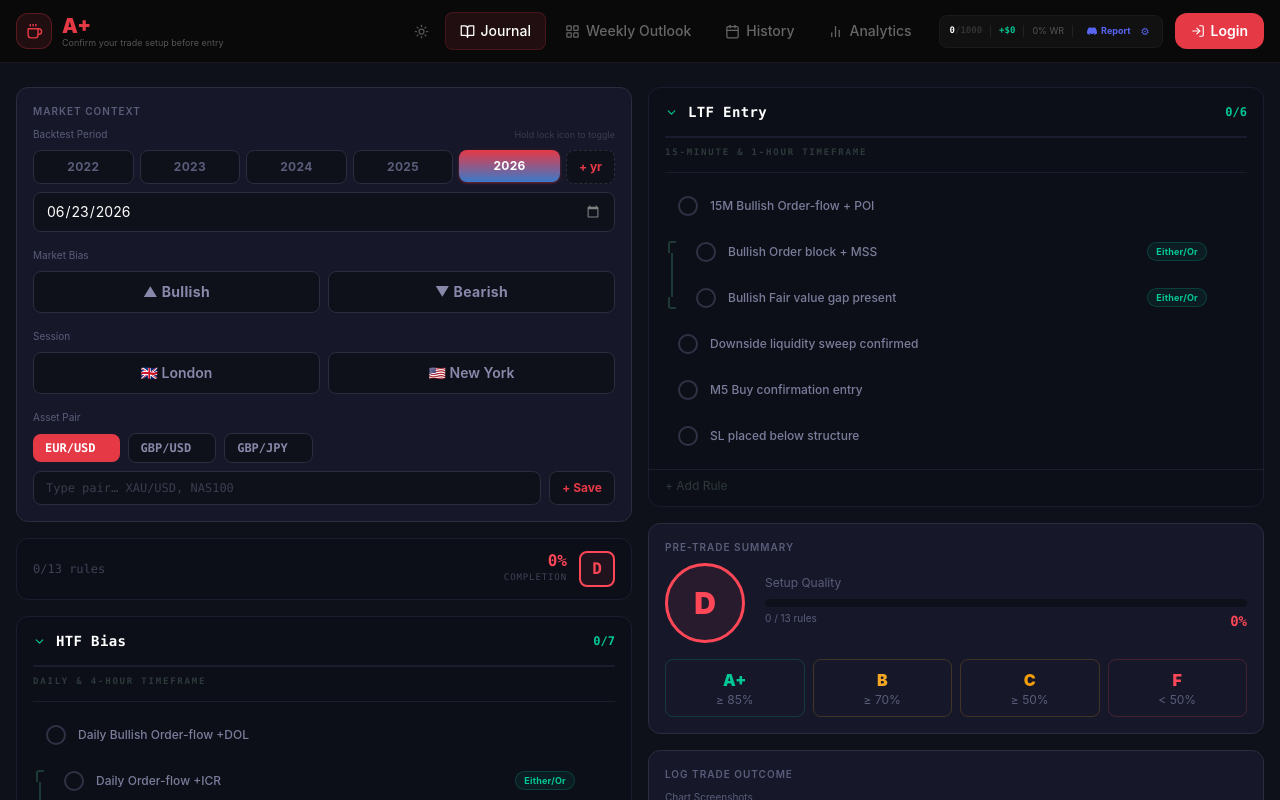
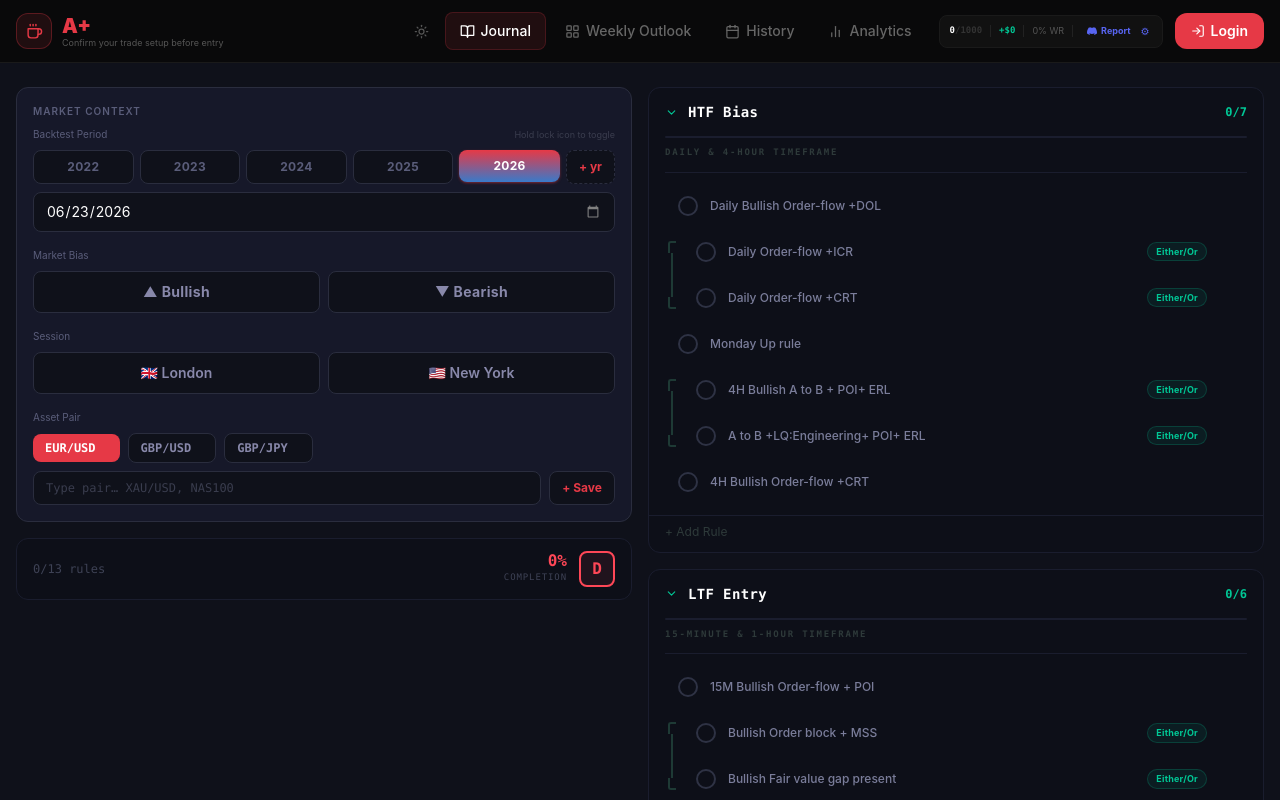
Before and after one commit to sabarfx666-spec/boy, a React (Vite) app: page / in a window 1280 px wide. Shown: the top 800 px of the page. Built offline with nearby package versions, Linux system fonts and the light colour scheme.

Commit message:
feat: move HTF Bias to right column (above LTF Entry)
Left column: Market Context + Score bar only.
Right column: HTF Bias → LTF Entry → Pre-Trade Summary → Log Trade Outcome.

Co-Authored-By: Claude Sonnet 4.6 <noreply@anthropic.com>

```diff
--- a/src/App.jsx
+++ b/src/App.jsx
@@ -810,6 +810,11 @@ const JournalModule = ({ setTrades, date, setDate }) => {
           </div>
         </div>
 
+      </div>
+
+      {/* ── Right Column ── */}
+      <div className="flex flex-col gap-4">
+
         <RuleSection
           rules={biasRules} setter={setBiasRules}
           newVal={newBiasRule} setNew={setNewBiasRule}
@@ -818,12 +823,6 @@ const JournalModule = ({ setTrades, date, setDate }) => {
           expanded={htfExpanded} onToggle={() => setHtfExpanded(v => !v)}
           onCheckedChange={(c, t) => setHtfScore({ c, t })}
         />
-
-      </div>
-
-      {/* ── Right Column ── */}
-      <div className="flex flex-col gap-4">
-
         <RuleSection
           rules={entryRules} setter={setEntryRules}
           newVal={newEntRule} setNew={setNewEntRule}
```
